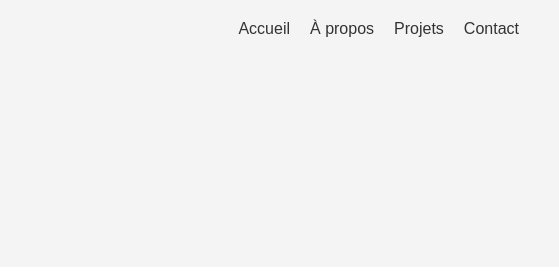
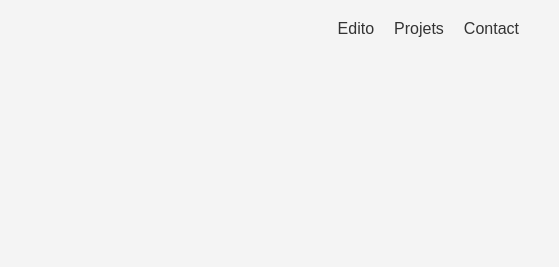
Before and after one commit to devinjayasuriya/portfolio_devin_jayasuriya, a plain HTML site: page index.html in a window 1280 px wide. Shown: the top 280 px of the page, 721-1280 px from the left. Drawn offline with Linux system fonts and the light colour scheme.

Commit message:
Update index.html

```diff
--- a/index.html
+++ b/index.html
@@ -16,8 +16,7 @@
             </div>
             <nav class="navigation">
                 <ul>
-                    <li><a href="#accueil">Accueil</a></li>
-                    <a href="Devin EPF CEFIPA.pdf" target="_blank" download="Devin_EPF_CEFIPA.pdf">À propos</a>
+                    <li><a href="Devin_EPF_CEFIPA.pdf" target="_blank" download="Devin_EPF_CEFIPA.pdf">Edito</a></li>
                     <li><a href="#projets">Projets</a></li>
                     <li><a href="#contact">Contact</a></li>
                 </ul>
```
